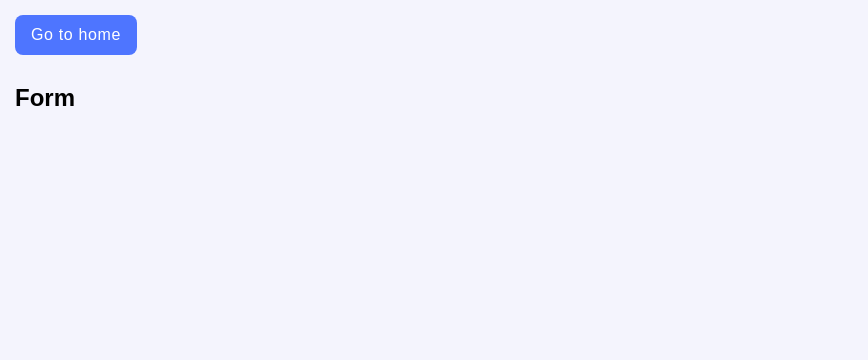
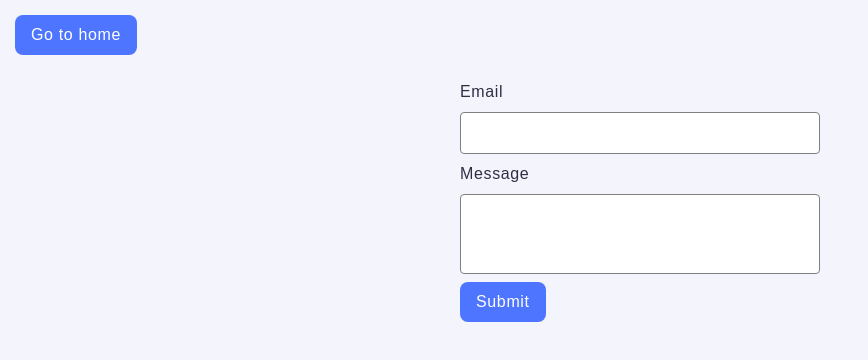
Before and after one commit to MaksKarpov961/goit-js-hw-09, a plain HTML site: page 02-form.html in a window 1280 px wide. Shown: the whole page, without its empty margins (0-868 px from the left). Drawn offline with Linux system fonts and the light colour scheme.

Commit message:
Deploying to gh-pages from @ MaksKarpov961/goit-js-hw-09@e28503b69e4d961abb88c1c8ee380b8392f7b152 🚀

```diff
--- a/02-form.html
+++ b/02-form.html
@@ -8,12 +8,22 @@
     <title>Form</title>
     <script type="module" crossorigin src="/goit-js-hw-09/02-form.js"></script>
     <link rel="modulepreload" crossorigin href="/goit-js-hw-09/assets/modulepreload-polyfill-B5Qt9EMX.js">
-    <link rel="stylesheet" crossorigin href="/goit-js-hw-09/assets/styles-DzGp5t_6.css">
+    <link rel="stylesheet" crossorigin href="/goit-js-hw-09/assets/styles-CpWAf4RO.css">
   </head>
   <body>
     <div class="container">
       <a class="go-home" href="./index.html">Go to home</a>
-      <main><h2>Form</h2></main>
+      <form class="feedback-form" autocomplete="off">
+        <label>
+          Email
+          <input type="email" name="email" autofocus />
+        </label>
+        <label>
+          Message
+          <textarea name="message" rows="8"></textarea>
+        </label>
+        <button type="submit">Submit</button>
+      </form>
     </div>
   </body>
 </html>
--- a/02-form.js
+++ b/02-form.js
@@ -1,2 +1,2 @@
-import"./assets/modulepreload-polyfill-B5Qt9EMX.js";/* empty css                      */console.log("form");
+import"./assets/modulepreload-polyfill-B5Qt9EMX.js";/* empty css                      */let e={email:"",message:""};const a=document.querySelector(".feedback-form"),s=()=>{const t=localStorage.getItem("feedback-form-state");t&&(e=JSON.parse(t),console.log(e),a.elements.email.value=e.email||"",a.elements.message.value=e.message||"")},m=t=>{const{name:l,value:o}=t.target;e[l]=o.trim(),localStorage.setItem("feedback-form-state",JSON.stringify(e))},r=t=>{if(t.preventDefault(),!e.email||!e.message){alert("Fill please all fields");return}console.log(e),localStorage.removeItem("feedback-form-state"),e={email:"",message:""},a.reset()};s();a.addEventListener("input",m);a.addEventListener("submit",r);
 //# sourceMappingURL=02-form.js.map
```
Also changed, not shown: 01-gallery.html (+1 -1 lines), assets/styles-CpWAf4RO.css (added, +1 -0 lines), assets/styles-DzGp5t_6.css (deleted, +0 -1 lines), index.html (+1 -1 lines), 1 other file.
